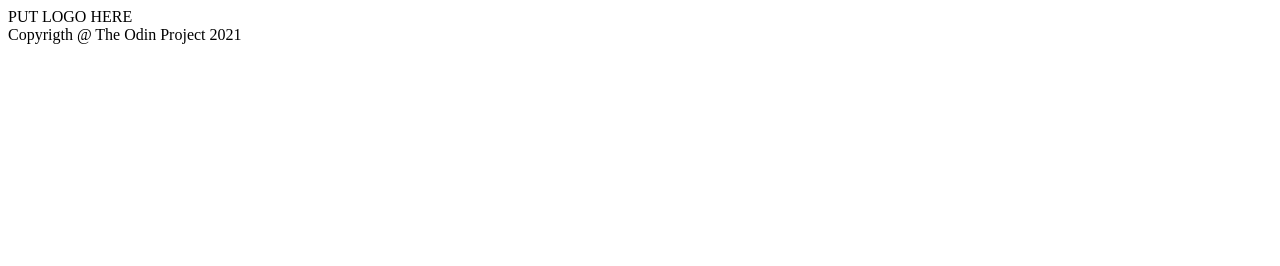
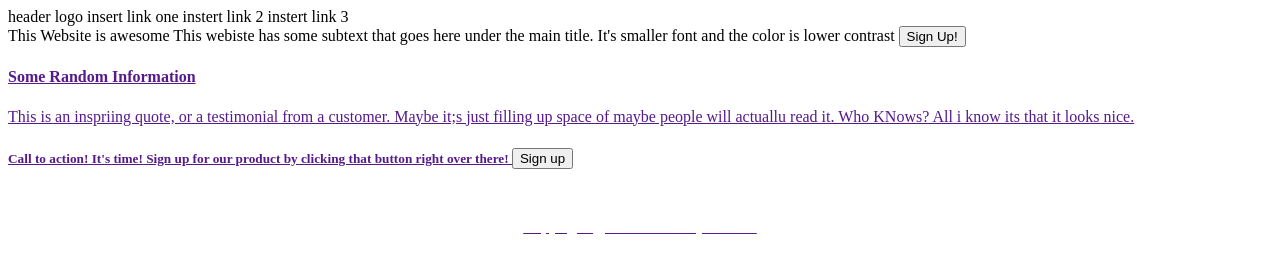
Before and after one commit to tatumsal/icecream, a plain HTML site: page index.html in a window 1280 px wide. Drawn offline with Linux system fonts and the light colour scheme.

Commit message:
Update index.html
added the basic layout of the page

```diff
--- a/index.html
+++ b/index.html
@@ -9,16 +9,40 @@
   </head>
   <body>
     <div class="header">
-      PUT LOGO HERE
+      header logo
+      insert link one
+      instert link 2
+      instert link 3
+    </div>
 
+    <div class="awesome"?
+         <h3>This Website is awesome </h3>
+    This webiste has some subtext that goes here under the main title. It's smaller font and the color is lower contrast
+  <button>Sign Up!</button>
+  <a href img="www."
+    </div>
 
+    <div class="info">
+      <h4>Some Random Information</h4>
+      <a href img="">
+      <a href img="">
+      <a href img="">
+      <a href img="">
 
+    </div>
 
+    <div class="quote">
+      This is an inspriing quote, or a testimonial from a customer. Maybe it;s just filling up space of maybe people will actuallu read it. Who KNows? All i know its that it looks nice.
+    </div>
 
+    <div class="action">
+      <h5>Call to action! It's time!</5>
+      Sign up for our product by clicking that button right over there!
+      <button> Sign up </button>
+    </div>
 
-
-  </head>
-
-  <footer>
+    <div class="footer">
     Copyrigth @ The Odin Project 2021
-  </footer>
+    </div>
+  </body>
+</html>
```
